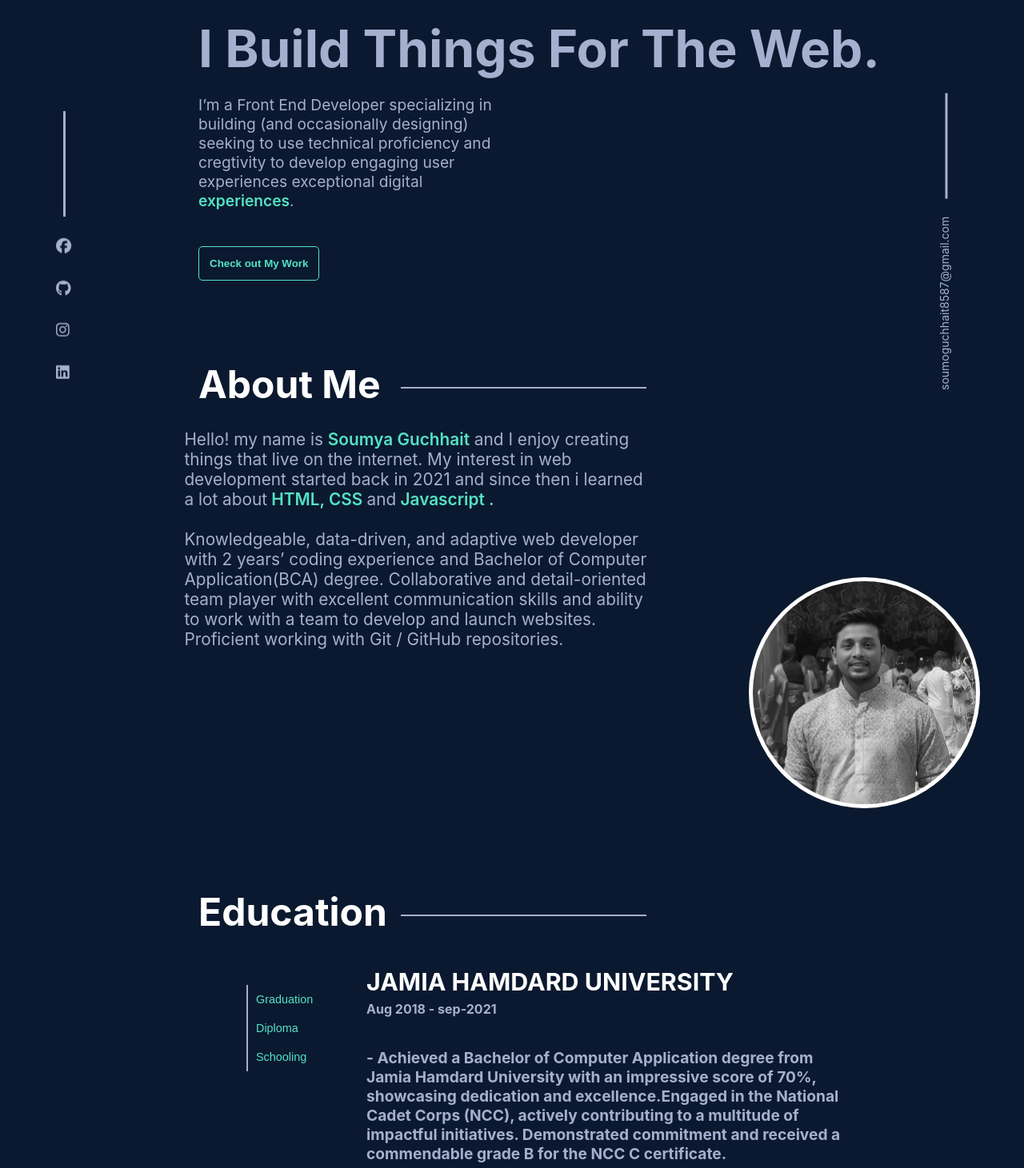
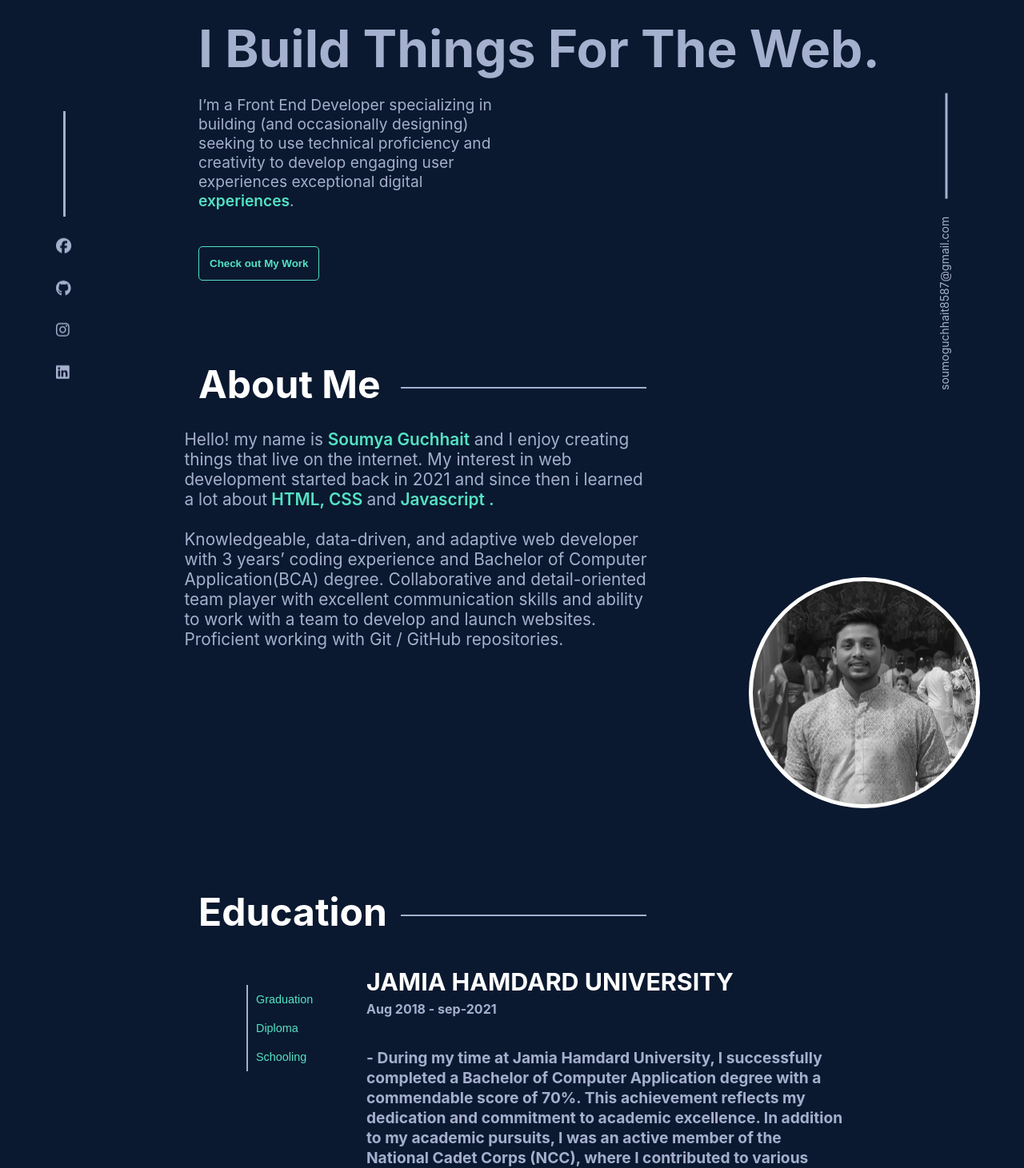
Before and after one commit to soumoguchhait/portfolio, a React (Create React App) app: page / in a window 1280 px wide. Shown: the part 296-1757 px from the top of the page at 80% size. Built offline with nearby package versions, Linux system fonts and the light colour scheme.

Commit message:
final commit

```diff
--- a/src/App.js
+++ b/src/App.js
@@ -30,13 +30,13 @@ function App() {
   const HSC = {
     schoolName: "RAISINA BENGALI SR. SEC. SCHOOL",
     schoolDate: "Apr 2011- Apr 2018",
-    hscInfo: "Completed secondary education from Raisina Bengali Senior Secondary School, specializing in the science stream, achieving a CGPA of 65",
+    hscInfo: "I completed my secondary education from Raisina Bengali Senior Secondary School, with a specialization in the science stream. During my time at Raisina, I achieved a CGPA of 65, demonstrating my commitment to academic success. This accomplishment reflects my dedication to my studies and my ability to excel in a challenging academic environment.",
   };
 
   const Graduation = {
     collegeName: "JAMIA HAMDARD UNIVERSITY",
     collegeDate: "Aug 2018 - sep-2021",
-    graduationInfo: "- Achieved a Bachelor of Computer Application degree from Jamia Hamdard University with an impressive score of 70%, showcasing dedication and excellence.Engaged in the National Cadet Corps (NCC), actively contributing to a multitude of impactful initiatives. Demonstrated commitment and received a commendable grade B for the NCC C certificate.",
+    graduationInfo: "- During my time at Jamia Hamdard University, I successfully completed a Bachelor of Computer Application degree with a commendable score of 70%. This achievement reflects my dedication and commitment to academic excellence. In addition to my academic pursuits, I was an active member of the National Cadet Corps (NCC), where I contributed to various impactful initiatives. My commitment and hard work were recognized with a grade B for the NCC C certificate, a testament to my ability to balance multiple responsibilities and excel in both academic and extracurricular activities.",
   };
 
   const FSDC = {
--- a/src/about/about.css
+++ b/src/about/about.css
@@ -57,7 +57,7 @@
           width: 40%;
 
           top: -16px;
-          left: 180px;
+          left: 205px;
       }
 
         .about-container p{
--- a/src/about/about.js
+++ b/src/about/about.js
@@ -15,7 +15,7 @@ const About=(props)=>{
 
          </p>
 
-         <p className="about-info">Knowledgeable, data-driven, and adaptive web developer with 2 years’ coding experience and Bachelor
+         <p className="about-info">Knowledgeable, data-driven, and adaptive web developer with 3 years’ coding experience and Bachelor
              of Computer Application(BCA) degree. Collaborative and detail-oriented team player with
               excellent communication skills and ability to work with a team to develop and launch websites.
                Proficient working with Git / GitHub repositories.</p>
--- a/src/edu/edu.css
+++ b/src/edu/edu.css
@@ -40,6 +40,7 @@ color:var(--white)
 }
 .info{
     font-size: 1.2em;
+    line-height: 25px;
 }
 .date{
     font-size: 1em;
@@ -84,7 +85,7 @@ border-left: 2px solid var(--green);
         position: static;
         font-size: 2.3vh;
         width:100%;
-        height:70vh;
+        height:100vh;
     }
     .edu-container li button:focus{
 
--- a/src/hero/hero.js
+++ b/src/hero/hero.js
@@ -9,7 +9,7 @@ const Hero=(props)=>{
             <h2>I Build Things For The  Web.</h2>
 
             <p className="hero-subtitle">I’m a Front End Developer specializing in building (and occasionally designing)
-            seeking to use technical proficiency and cregtivity to develop engaging user experiences
+            seeking to use technical proficiency and creativity to develop engaging user experiences
              exceptional digital <span>experiences</span>. </p>
             <a href="https://www.diceacademy.in/students/Soumya/index.html#services"> <button>Check  out My Work</button></a>
         </div>
```
